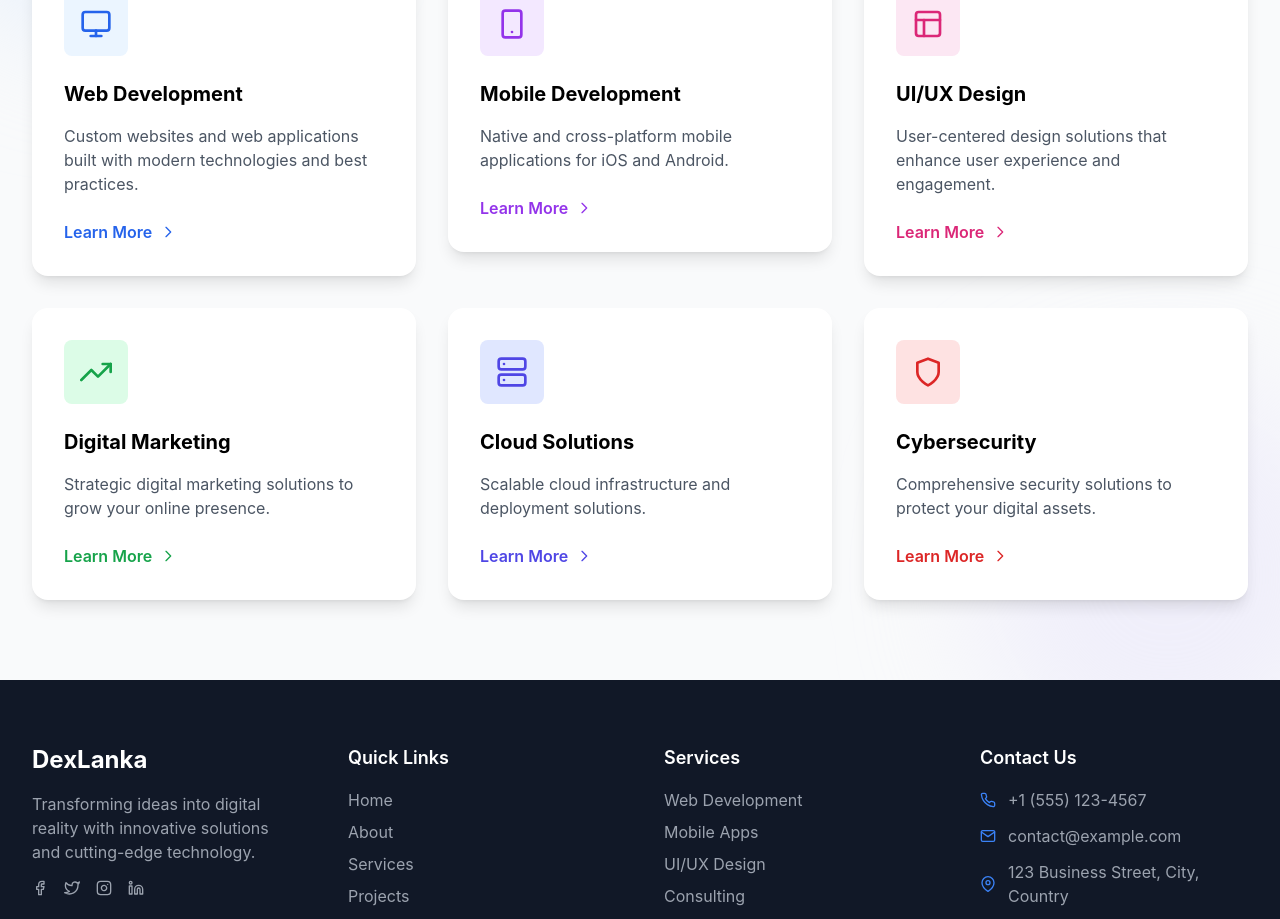
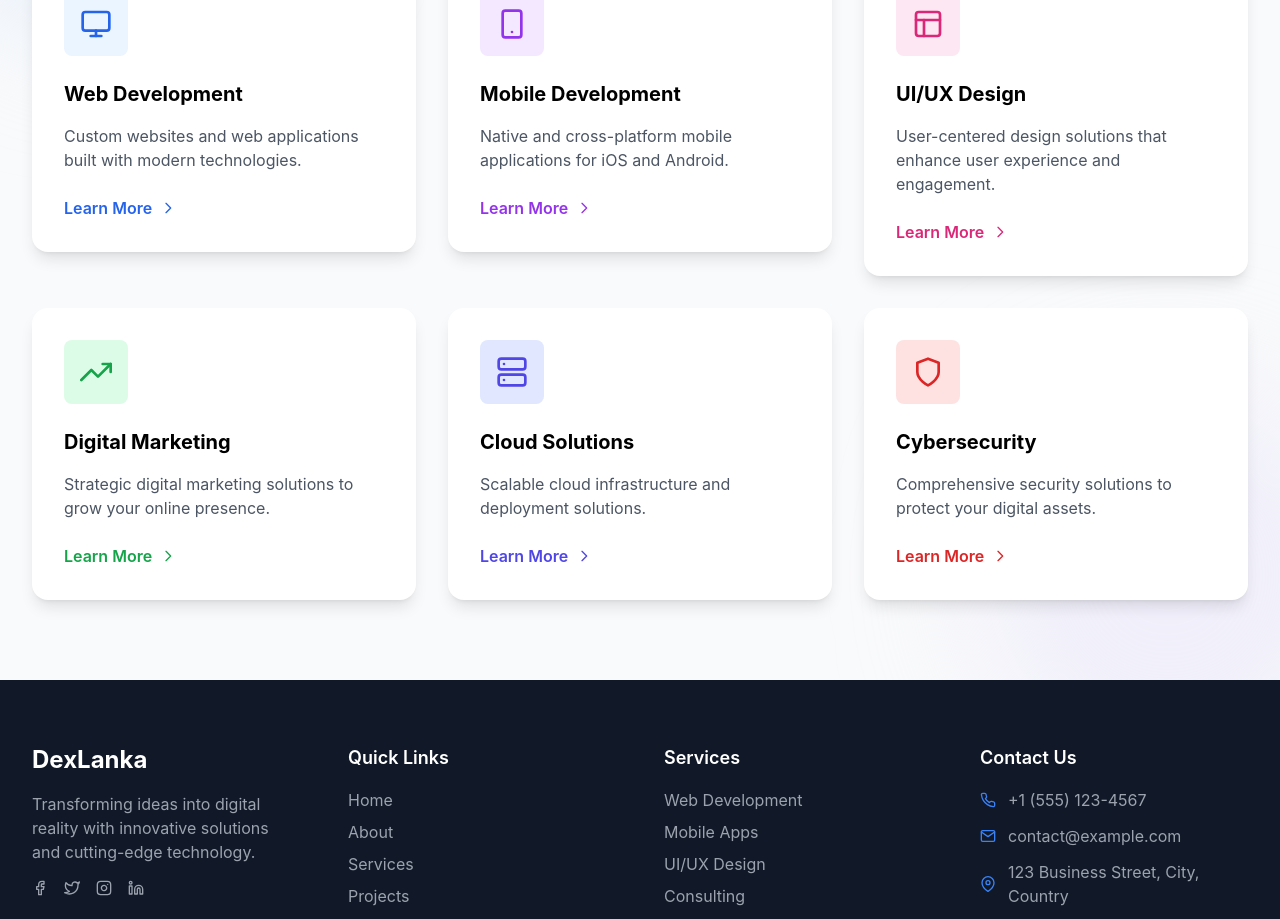
Before and after one commit to rashmithaRKL/DexLanka, a React (Create React App) app: page / in a window 1280 px wide. Shown: the part 1140-2059 px from the top of the page. Built offline with nearby package versions, Linux system fonts and the light colour scheme.

Commit message:
Update Services.js

```diff
--- a/src/components/Services.js
+++ b/src/components/Services.js
@@ -8,7 +8,7 @@ const Services = () => {
     {
       icon: <FiMonitor size={32} className="text-current" />,
       title: "Web Development",
-      description: "Custom websites and web applications built with modern technologies and best practices.",
+      description: "Custom websites and web applications built with modern technologies.",
       color: "blue"
     },
     {
```
